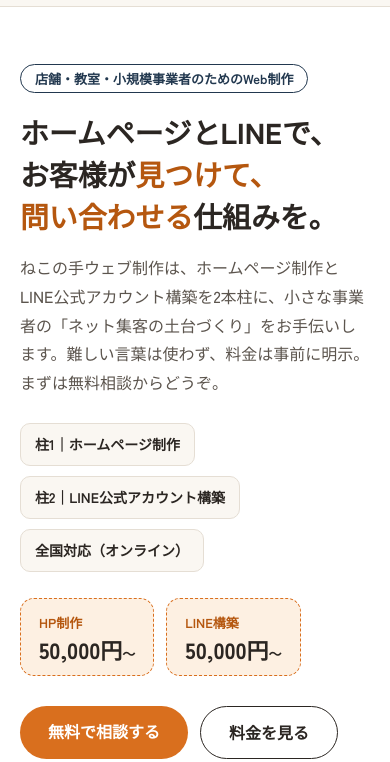
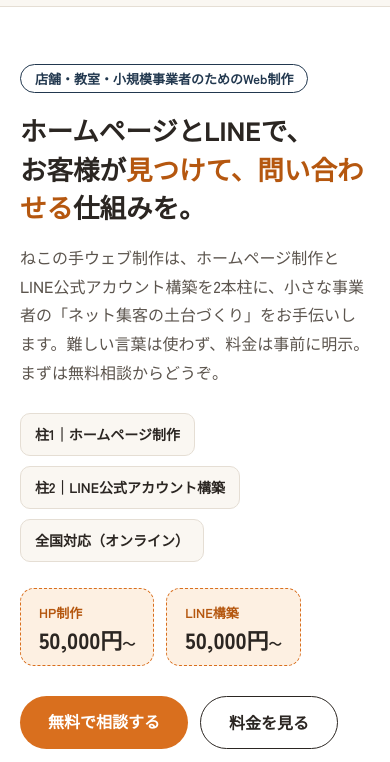
Before and after one commit to syunta6921/nekonote, a plain HTML site: page index.html in a window 390 px wide. Shown: the part 54-816 px from the top of the page. Drawn offline with Linux system fonts and the light colour scheme.

Commit message:
Fix mobile layout overflow

```diff
--- a/index.html
+++ b/index.html
@@ -201,6 +201,14 @@ details p{margin-top:10px;font-size:14.5px;color:var(--ink-soft)}
 footer{padding:36px 0 48px;color:var(--ink-soft);font-size:13px}
 footer .f-logo{font-weight:900;color:var(--ink);font-size:15px;margin-bottom:6px}
 footer a{color:var(--ink-soft)}
+
+/* --- mobile fit fix 2026-11-21 --- */
+html,body{overflow-x:clip}
+@media (max-width:760px){
+  .nb{white-space:normal}
+  h1,h2,h3{word-break:normal}
+  .hero h1{font-size:clamp(24px,6.8vw,30px)}
+}
 </style>
 </head>
 <body>
```
